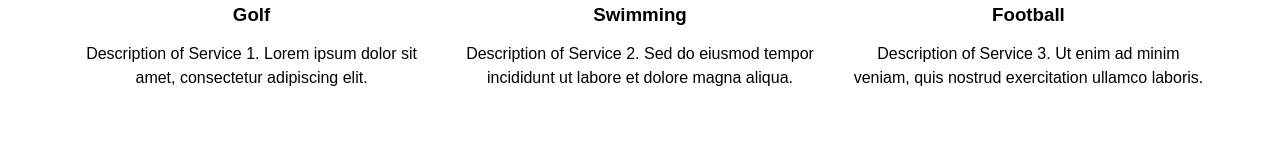
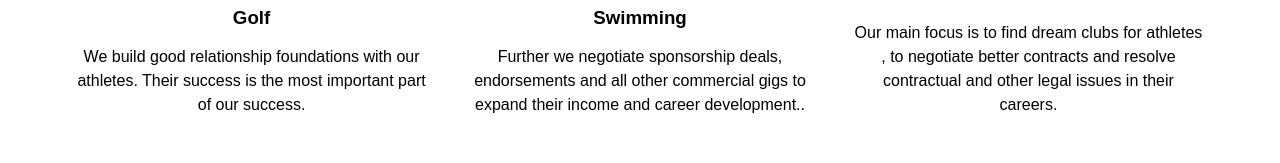
Before and after one commit to ntandomagana/ATLHouse, a plain HTML site: page index.html in a window 1280 px wide. Shown: the part 1093-1256 px from the top of the page. Drawn offline with Linux system fonts and the light colour scheme.

Commit message:
Update index.html
Updating paragraphs

```diff
--- a/index.html
+++ b/index.html
@@ -30,17 +30,17 @@
         <div class="service">
         <img src="images/man-playing-golf.jpg" alt="Service 1">
         <h3>Golf</h3>
-        <p>Description of Service 1. Lorem ipsum dolor sit amet, consectetur adipiscing elit.</p>
+        <p> We build good relationship foundations with our athletes. Their success is the most important part of our success.</p>
     </div>
     <div class="service">
         <img src="images/swimming-man.jpg" alt="Service 2">
         <h3>Swimming</h3>
-        <p>Description of Service 2. Sed do eiusmod tempor incididunt ut labore et dolore magna aliqua.</p>
+        <p> Further we negotiate sponsorship deals, endorsements and all other commercial gigs to expand their income and career development..</p>
     </div>
     <div class="service">
         <img src="images/soccer-players.jpg" alt="Service 3">
         <h3>Football</h3>
-        <p>Description of Service 3. Ut enim ad minim veniam, quis nostrud exercitation ullamco laboris.</p>
+        <p>Our main focus is to find dream clubs for athletes , to negotiate better contracts and resolve contractual and other legal issues in their careers.</p>
     </div>
     </section>
 
```
